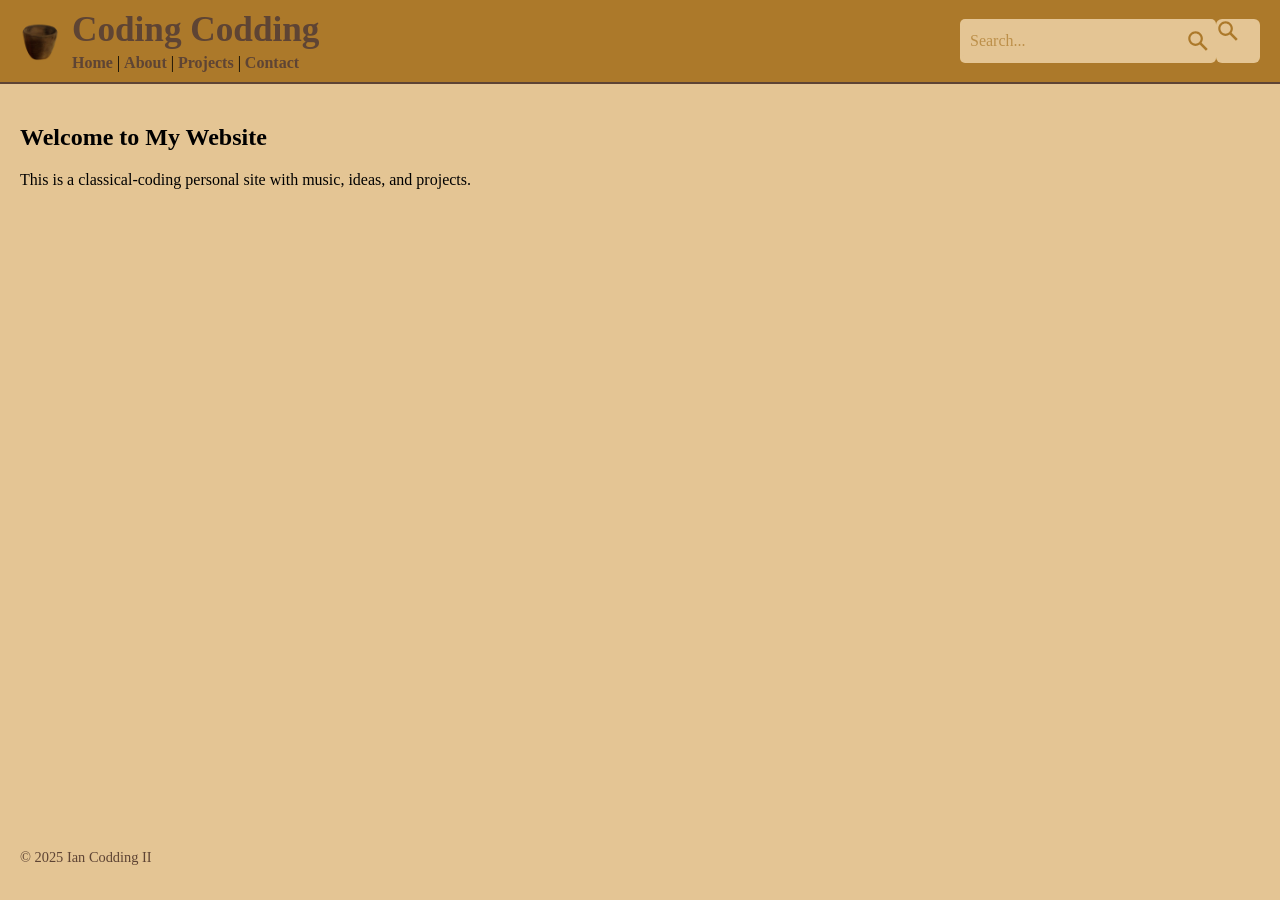
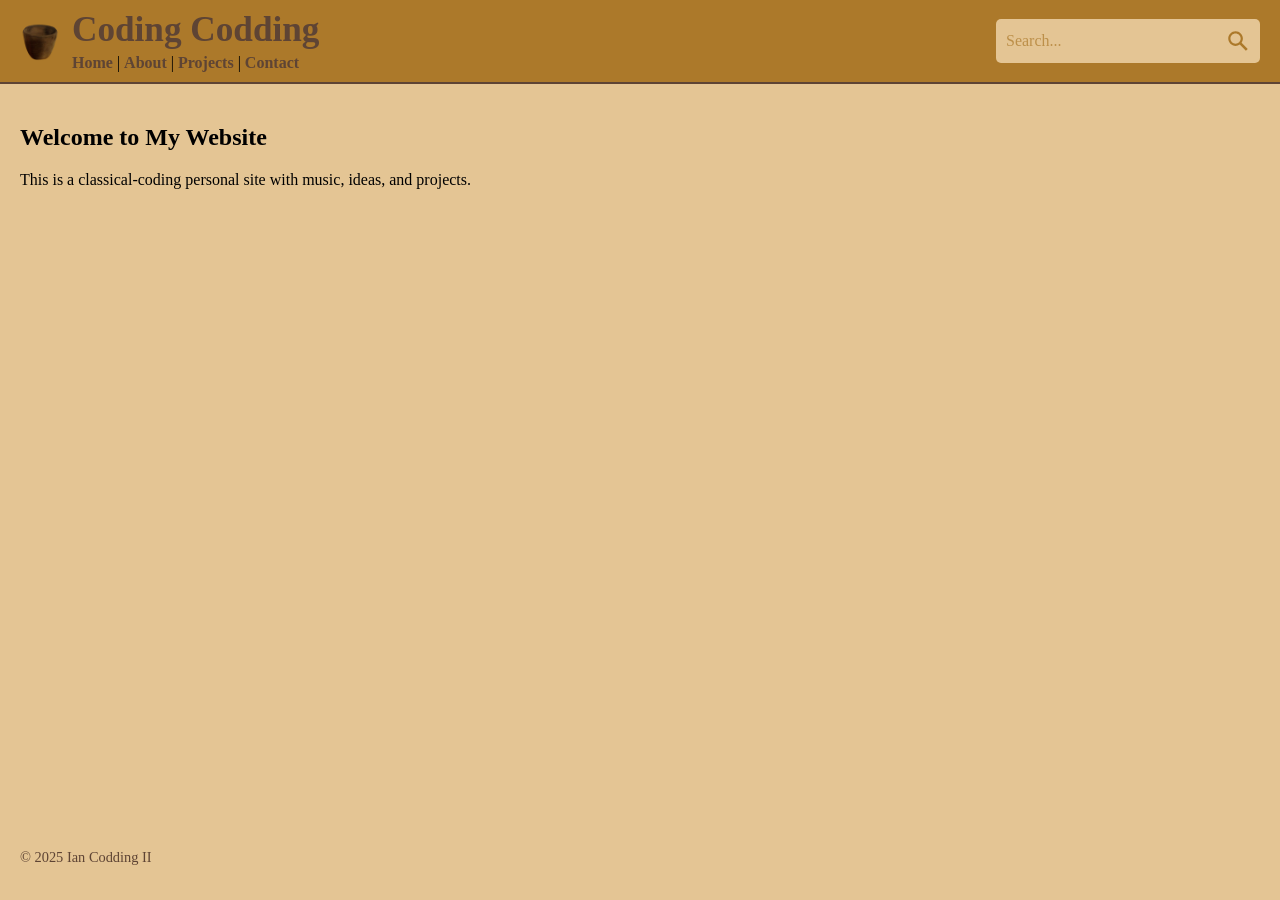
Before and after one commit to Ian-Codding-II/CodingCodding, a Jekyll site: the page built from index.html, in a window 1280 px wide. Built offline with Jekyll 4.4.1, drawn with Linux system fonts in a browser that asks for light colours.

Commit message:
Update to search button

```diff
--- a/styles/main.css
+++ b/styles/main.css
@@ -141,9 +141,9 @@ main {
   height: 24px;
 }
 
-/* Icon-only fallback (hidden by default, shown on small screens) */
+/* Icon-only fallback (hidden by default) */
 .searchbar-icon {
-  display: none;
+  display: none !important; /* Explicitly hidden on all screens by default */
   all: unset;
   cursor: pointer;
   width: 44px;
@@ -188,7 +188,7 @@ main {
 
   /* Show icon only on small screens */
   .searchbar-icon {
-    display: flex;
+    display: flex !important; /* Override default to show on small screens */
     width: 36px;
     height: 36px;
     margin-left: 8px; /* optional, adjust spacing */
```
